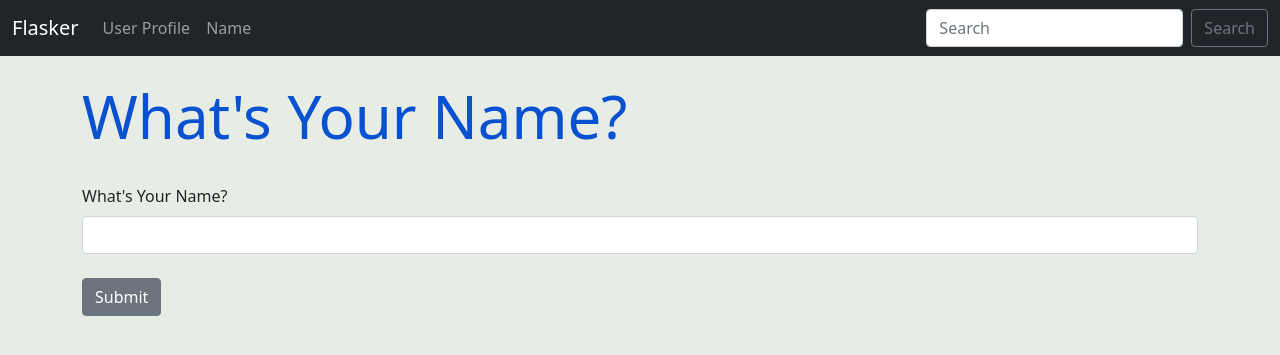
After one commit to tomaszgolebiewski1985/Flask_blog, a Flask app: page /name in a window 1280 px wide. The commit adds this page. Shown: the top 355 px of the page. Run offline with Flask 2, Linux system fonts and the light colour scheme.

Commit message:
another steps, added css style, js and images

```diff
--- a/main.py
+++ b/main.py
@@ -1,7 +1,18 @@
-from flask import Flask, render_template
+from flask import Flask, render_template, flash
+from flask_wtf import FlaskForm
+from wtforms import StringField, SubmitField
+from wtforms.validators import DataRequired
+
 
 # create flask instance
 app = Flask(__name__)
+
+app.config['SECRET_KEY'] = "my super secret key that no one is supposed to know"
+
+# create form class
+class Namer_form(FlaskForm):
+	name = StringField("What's Your Name?", validators=[DataRequired()])
+	submit = SubmitField("Submit")
 
 # create a route decorator
 @app.route('/')
@@ -16,7 +27,6 @@ def index():
 	return render_template("index.html", first_name=first_name, stuff=stuff, favorite=favorite)
 
 @app.route('/user/<name>')
-
 def user(name):
     return render_template("user.html", user_name=name)
 
@@ -31,3 +41,13 @@ def page_not_found(e):
 @app.errorhandler(500)
 def page_not_found(e):
 	return render_template("500.html"), 500
+
+@app.route('/name', methods=['GET', 'POST'])
+def name():
+	name = None
+	form = Namer_form()
+	if form.validate_on_submit():
+		name = form.name.data
+		form.name.data = ''
+		flash("Form Submitted Succesfully!")
+	return render_template("name.html", name=name, form=form)
--- /dev/null
+++ b/static/css/style.css
@@ -0,0 +1,13 @@
+h1 {
+	color: #0851d1;
+	font-size: 60px;
+}
+
+body {
+	background: #e7ede4;
+}
+
+#demo{
+	font-size: 24px;
+	color: red;
+}
--- /dev/null
+++ b/static/js/myfile.js
@@ -0,0 +1 @@
+document.getElementById('demo').innerHTML = "This was created with Javascript";
--- /dev/null
+++ b/templates/base.html
@@ -0,0 +1,33 @@
+<!doctype html>
+<html lang="en">
+  <head>
+    <!-- Required meta tags -->
+    <meta charset="utf-8">
+    <meta name="viewport" content="width=device-width, initial-scale=1">
+
+    <!-- Bootstrap CSS -->
+    <link href="https://cdn.jsdelivr.net/npm/bootstrap@5.0.0-beta3/dist/css/bootstrap.min.css" rel="stylesheet" integrity="sha384-eOJMYsd53ii+scO/bJGFsiCZc+5NDVN2yr8+0RDqr0Ql0h+rP48ckxlpbzKgwra6" crossorigin="anonymous">
+
+    <link href="{{ url_for('static', filename='css/style.css') }}" rel="stylesheet">
+
+    <title>Flasker!!!</title>
+  </head>
+  <body>
+  	{% include 'navbar.html' %}
+  	<br/>
+  	<div class="container">
+	    {% block content %}
+		{% endblock %}
+	</div>
+    <!-- Optional JavaScript; choose one of the two! -->
+
+    <!-- Option 1: Bootstrap Bundle with Popper -->
+    <script src="https://cdn.jsdelivr.net/npm/bootstrap@5.0.0-beta3/dist/js/bootstrap.bundle.min.js" integrity="sha384-JEW9xMcG8R+pH31jmWH6WWP0WintQrMb4s7ZOdauHnUtxwoG2vI5DkLtS3qm9Ekf" crossorigin="anonymous"></script>
+
+    <!-- Option 2: Separate Popper and Bootstrap JS -->
+    <!--
+    <script src="https://cdn.jsdelivr.net/npm/@popperjs/core@2.9.1/dist/umd/popper.min.js" integrity="sha384-SR1sx49pcuLnqZUnnPwx6FCym0wLsk5JZuNx2bPPENzswTNFaQU1RDvt3wT4gWFG" crossorigin="anonymous"></script>
+    <script src="https://cdn.jsdelivr.net/npm/bootstrap@5.0.0-beta3/dist/js/bootstrap.min.js" integrity="sha384-j0CNLUeiqtyaRmlzUHCPZ+Gy5fQu0dQ6eZ/xAww941Ai1SxSY+0EQqNXNE6DZiVc" crossorigin="anonymous"></script>
+    -->
+  </body>
+</html>
--- /dev/null
+++ b/templates/name.html
@@ -0,0 +1,32 @@
+{% extends 'base.html' %}
+
+{% block content %}
+
+{% for message in get_flashed_messages() %}
+	<div class="alert alert-success alert-dismissible fade show" role="alert">
+ 	 	Hey {{ name }} {{ message }}
+  		<button type="button" class="btn-close" data-bs-dismiss="alert" aria-label="Close"></button>
+	</div>
+
+{% endfor %}
+
+{% if name %}
+	<h1> Hello {{ name }}!!</h1>
+	<br/>
+	<img src="{{ url_for('static', filename='images/dom3.jpg')}}" width=500>
+	<br/><br/>
+	<p id="demo">This is stuff...</p>
+
+<script src="{{ url_for('static', filename='js/myfile.js') }}"></script>
+{% else %}
+	<h1>What's Your Name?</h1>
+	<br/>
+	<form method='POST'>
+		{{ form.hidden_tag() }}
+		{{ form.name.label(class="form-label") }}
+		{{ form.name(class="form-control") }}
+		<br/>
+		{{ form.submit(class="btn btn-secondary") }}
+{% endif %}
+
+{% endblock %}
--- /dev/null
+++ b/templates/navbar.html
@@ -0,0 +1,22 @@
+<nav class="navbar navbar-expand-lg navbar-dark bg-dark">
+  <div class="container-fluid">
+    <a class="navbar-brand" href="{{url_for('index')}}">Flasker</a>
+    <button class="navbar-toggler" type="button" data-bs-toggle="collapse" data-bs-target="#navbarSupportedContent" aria-controls="navbarSupportedContent" aria-expanded="false" aria-label="Toggle navigation">
+      <span class="navbar-toggler-icon"></span>
+    </button>
+    <div class="collapse navbar-collapse" id="navbarSupportedContent">
+      <ul class="navbar-nav me-auto mb-2 mb-lg-0">
+        <li class="nav-item">
+          <a class="nav-link" href="{{ url_for('user', name='Tomasz') }}">User Profile</a>
+        </li>
+        <li class="nav-item">
+          <a class="nav-link" href="{{ url_for('name') }}">Name</a>
+        </li>
+      </ul>
+      <form class="d-flex">
+        <input class="form-control me-2" type="search" placeholder="Search" aria-label="Search">
+        <button class="btn btn-outline-secondary" type="submit">Search</button>
+      </form>
+    </div>
+  </div>
+</nav>
```
Also changed, not shown: templates/404.html (+11 -5 lines), templates/500.html (+11 -5 lines), templates/index.html (+8 -1 lines), templates/user.html (+7 -1 lines), static/images/dom3.jpg (added).
